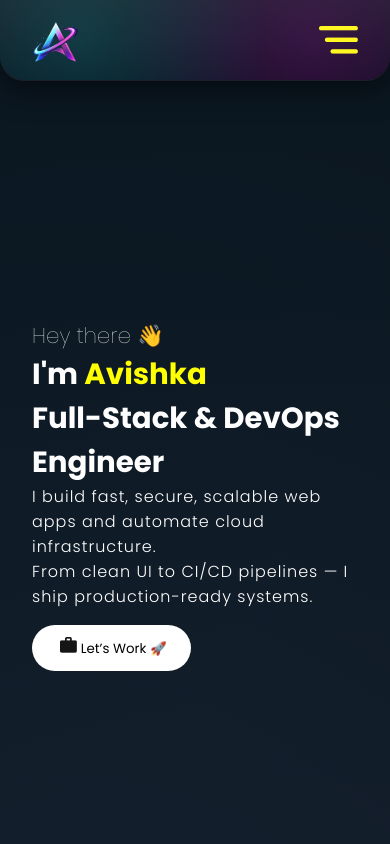
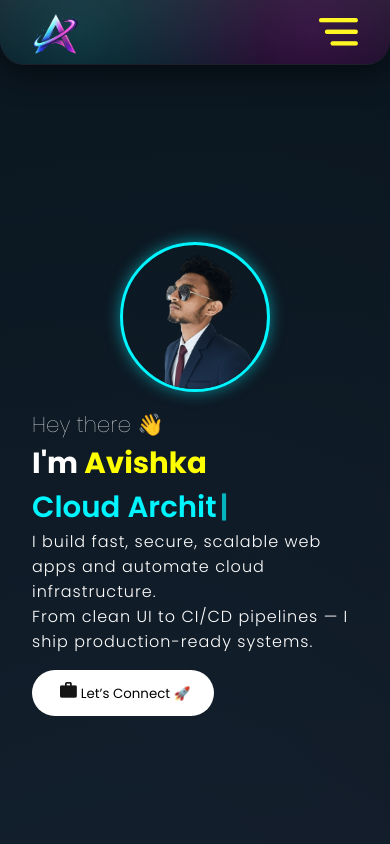
Before and after one commit to Avishka-55/avishka-55.github.io, a React (Vite) app: page / in a window 390 px wide. Shown: the top 844 px of the page. Built offline with nearby package versions, Linux system fonts and the light colour scheme.

Commit message:
UI overhaul, mobile improvements, animations

```diff
--- a/package.json
+++ b/package.json
@@ -13,7 +13,8 @@
     "@emailjs/browser": "^4.4.1",
     "react": "^19.1.1",
     "react-dom": "^19.1.1",
-    "react-scroll": "^1.9.3"
+    "react-scroll": "^1.9.3",
+    "react-simple-typewriter": "^5.0.1"
   },
   "devDependencies": {
     "@eslint/js": "^9.32.0",
--- a/src/components/Intro/Intro.jsx
+++ b/src/components/Intro/Intro.jsx
@@ -3,17 +3,40 @@ import './intro.css'
 import bg from '../../assets/image.png';
 import { Link } from 'react-scroll'
 import btnImg from '../../assets/hireme.png'
+import { Typewriter } from 'react-simple-typewriter'
+
 
 const Intro = () => {
   return (
     <section id="intro">
         <div className="introContent">
+            <img src={bg} alt="Me" className="mobileAvatar" />
+
             <span className="hello">Hey there 👋</span>
 
-            <span className="introText">
-              I'm <span className="introName">Avishka</span><br/>
-              Full-Stack & DevOps Engineer
-            </span>
+          <span className="introText">
+        I'm <span className="introName">Avishka</span><br/>
+
+      <span className="typeText">
+            <Typewriter
+      words={[
+        'Full-Stack Developer',
+        'DevOps Engineer',
+        'Cloud Architect',
+        'API Builder'
+      ]}
+      loop={0}
+      cursor
+      cursorStyle="|"
+      typeSpeed={60}
+      deleteSpeed={35}
+      delaySpeed={1200}
+      cursorBlinking
+    />
+
+      </span>
+    </span>
+
 
             <p className="introPara">
               I build fast, secure, scalable web apps and automate cloud infrastructure.
@@ -24,7 +47,7 @@ const Intro = () => {
             <Link to="contact" smooth={true} duration={500}>
               <button className="btn">
                 <img src={btnImg} alt="Hire Me" className='btnImg'/>
-                Let’s Work 🚀
+                Let’s Connect 🚀
               </button>
             </Link>
         </div>
--- a/src/components/Intro/intro.css
+++ b/src/components/Intro/intro.css
@@ -5,6 +5,9 @@
     margin: 0 auto;
     overflow: hidden;
     position: relative;
+}
+.mobileAvatar {
+  display: none;
 }
 
 .bg {
@@ -41,6 +44,10 @@
     font-weight: 300;
     letter-spacing: 1px;
 }
+.typeText {
+  color: #00f5ff;
+  font-weight: 600;
+}
 
 .btn {
     background: white;
@@ -56,18 +63,31 @@
     height: 1rem;
 }
 
-@media screen and (max-width: 840px) {
+@media screen and (max-width: 720px) {
   .bg {
     display: none;
   }
 
   .introContent {
     font-size: 7.5vw;
+    align-items: flex-start;
+    text-align: left;
   }
 
   .hello {
     font-size: 5.5vw;
   }
 
-
+  .mobileAvatar {
+    display: block;
+    width: 150px;
+    height: 150px;
+    border-radius: 50%;
+    object-fit: cover;
+    object-position:center 10%;
+    margin-bottom: 1rem;
+    border: 3px solid #00f5ff;
+    box-shadow: 0 0 15px rgba(0,245,255,0.5);
+    align-self: center;        /* 👈 only avatar centered */
+  }
 }
--- a/src/components/NavBar/NavBar.css
+++ b/src/components/NavBar/NavBar.css
@@ -7,7 +7,7 @@
     width: 100vw;
     max-width: 75rem;
     margin: 0 auto;
-    padding: 1rem 2rem;
+    padding: 0.5rem 2rem;
 
     display: flex;
     align-items: center;
--- a/src/components/NavBar/NavBar.jsx
+++ b/src/components/NavBar/NavBar.jsx
@@ -5,7 +5,7 @@ import { Link } from 'react-scroll'
 import contactImg from '../../assets/contact.png'
 import menu from '../../assets/menu.png'
 function NavBar() {
-  const [showMenu, setShowMenu] = React.useState(false);
+  const [showMenu, setShowMenu] = useState(false);
   return (
       <nav className="navbar">
           <img src={logo} alt="logo" className='logo' />
@@ -13,7 +13,7 @@ function NavBar() {
             <Link activeClass='active' to='intro' spy={true} smooth={true} offset={-100} duration={500} className="desktopMenuListItem">Home</Link>
             <Link activeClass='active' to='skills' spy={true} smooth={true} offset={-100} duration={500}  className="desktopMenuListItem">About</Link>
            <Link activeClass='active' to='education' spy={true} smooth={true} offset={-100} duration={500}  className="desktopMenuListItem">Education</Link>
-            <Link activeClass='active' to='works' spy={true} smooth={true} offset={-100} duration={500}  className="desktopMenuListItem">Portfolio</Link>
+            <Link activeClass='active' to='works' spy={true} smooth={true} offset={-100} duration={500}  className="desktopMenuListItem">Projects</Link>
 
 
 
@@ -25,8 +25,8 @@ function NavBar() {
           <div className="navMenu" style={showMenu ? {display: 'flex'} : {display: 'none'}}>
             <Link activeClass='active' to='intro' spy={true} smooth={true} offset={-100} duration={500} className="listItem" onClick={()=>setShowMenu(false)}>Home</Link>
             <Link activeClass='active' to='skills' spy={true} smooth={true} offset={-100} duration={500}  className="listItem" onClick={()=>setShowMenu(false)}>About</Link>
-            <Link activeClass='active' to='works' spy={true} smooth={true} offset={-100} duration={500}  className="listItem" onClick={()=>setShowMenu(false)}>Portfolio</Link>
-            <Link activeClass='active' to='education' spy={true} smooth={true} offset={-100} duration={500}  className="listItem" onClick={()=>setShowMenu(false)}>Clients</Link>
+            <Link activeClass='active' to='works' spy={true} smooth={true} offset={-100} duration={500}  className="listItem" onClick={()=>setShowMenu(false)}>Projects</Link>
+            <Link activeClass='active' to='education' spy={true} smooth={true} offset={-100} duration={500}  className="listItem" onClick={()=>setShowMenu(false)}>Education</Link>
             <Link activeClass='active' to='contact' spy={true} smooth={true} offset={-100} duration={500}  className="listItem" onClick={()=>setShowMenu(false)}>Contact</Link>
 
 
--- a/src/components/Works/Works.css
+++ b/src/components/Works/Works.css
@@ -39,15 +39,29 @@
     overflow: hidden;
     cursor: pointer;
 }
-
 .worksImg {
   width: 100%;
   height: 100%;
   object-fit: cover;
-    transition: 0.3s ease;
+  will-change: transform;
+  transition: transform 0.35s cubic-bezier(.25,.8,.25,1);
+  transform-origin: center center;
 }
 
-/* Hover overlay */
+.liveTag {
+  margin-top: 0.75rem;
+  padding: 1rem 2rem;
+  border-radius: 999px;
+  font-size: 0.9rem;
+  font-weight: 600;
+  letter-spacing: 0.5px;
+  color: #00f5ff;
+  border: 1px solid rgba(0,245,255,0.5);
+  background: rgba(0,245,255,0.08);
+  text-transform: uppercase;
+}
+
+
 
 .overlay {
   position: absolute;
@@ -58,11 +72,13 @@
   align-items: center;
   justify-content: center;
   opacity: 0;
+  transition: opacity 0.25s ease, transform 0.25s ease;
   color: white;
   padding: 1rem;
   text-align: center;
-    transition: 0.3s ease;
+  pointer-events: none;
 }
+
 
 .projectCard:hover .overlay {
     opacity: 1;
@@ -101,8 +117,9 @@
     color: #ddd;
   }
 
-  .projectCard:hover .worksImg {
-    transform: none;
-    filter: none;
+ .projectCard:hover .overlay {
+  opacity: 1;
+  transform: translateY(0);
 }
+
 }
--- a/src/components/Works/Works.jsx
+++ b/src/components/Works/Works.jsx
@@ -61,6 +61,8 @@ const Works = () => {
             <div className="overlay">
               <h3>{p.title}</h3>
               <p>{p.desc}</p>
+              <span className="liveTag">Live ↗</span>
+
             </div>
           </a>
         ))}
```
Also changed, not shown: src/assets/image.png, 1 other file (tests, documents, lock files or other folders). Lines whose indentation alone changed are shown as unchanged.
